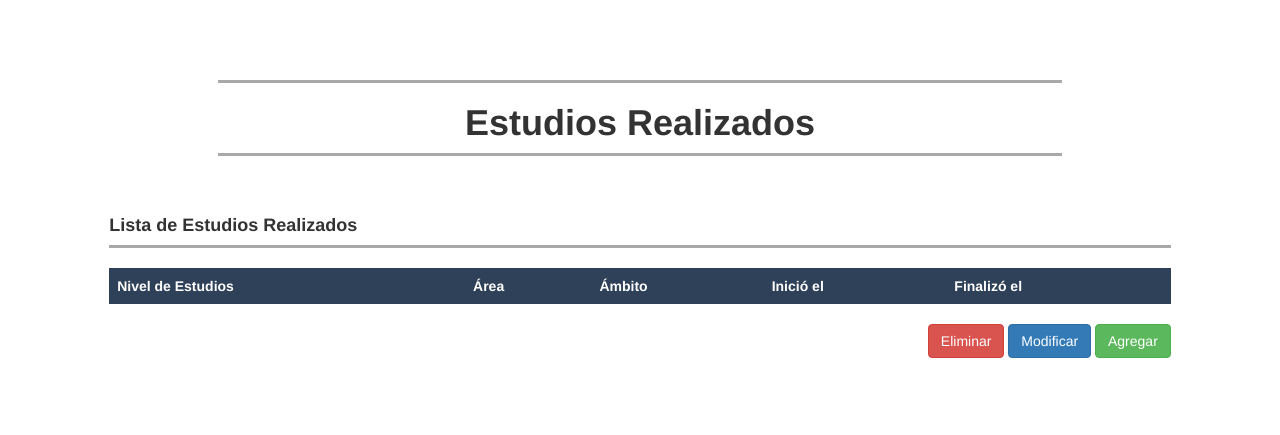
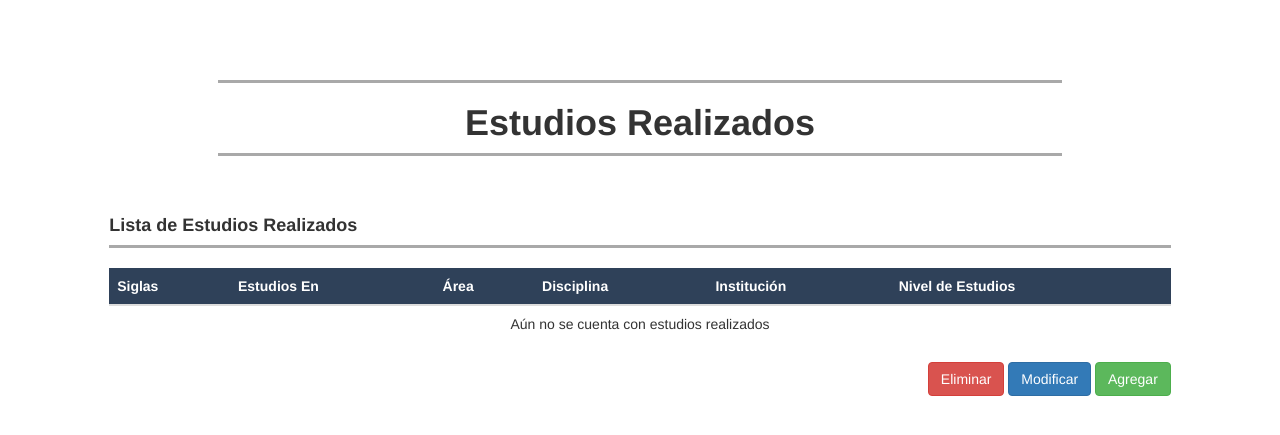
Before and after one commit to ElVini/SAPTC, a CodeIgniter app: the page made by application/views/User/estudiosRealizados.php in a window 1280 px wide. Shown: the part 51-486 px from the top of the page. Run offline with CodeIgniter, Linux system fonts and the light colour scheme; data that the repository does not hold is empty; some libraries are stand-ins or nearby versions.

Commit message:
Estudios Realizados - se cargan los datos

```diff
--- a/application/views/User/estudiosRealizados.php
+++ b/application/views/User/estudiosRealizados.php
@@ -34,21 +34,54 @@
 			<table class="table table-hover" id="tablaEstudios">
 				<thead id="TablaCabeza">
 					<tr>
-						<td hidden><b>IDest</b></td>
-						<td><b>Nivel de Estudios</b></td>
-						<td><b>Área</b></td>
-						<td><b>Ámbito</b></td>
-						<td><b>Inició el</b></td>
-						<td><b>Finalizó el</b></td>
+						<!-- <th>idEstudio</th> -->
+						<th>Siglas</th>
+						<th>Estudios En</th>
+						<!-- <th>Institucionnoconsiderada</th>
+						<th>Fecha de Inicio</th>
+						<th>Fecha de Fin</th>
+						<th>Fecha de Obtención</th> -->
+						<th>Área</th>
+						<th>Disciplina</th>
+						<!-- <th>País</th> -->
+						<th>Institución</th>
+						<th>Nivel de Estudios</th>
+						<!-- <th>Id Profesor</th>
+						<th>PDF</th>
+						<th>Status</th> -->
 					</tr>
 				</thead>
 				<tbody>
 
 					<?php
-
-							//echo '<tr id="TablaLinea">';
-
-					?>
+					if($estudios == null)
+					{
+						echo '<tr><td colspan = "13"><center>Aún no se cuenta con estudios realizados</center></td></tr>';
+					}
+					else
+					{
+						foreach($estudios->result() as $query)
+						{
+							echo '<tr id="TablaLinea">';
+							//echo '<td>'.$query->idEstudiosrealizados.'</td>';
+							echo '<td>'.$query->Siglas.'</td>';
+							echo '<td>'.$query->Estudiosen.'</td>';
+							// echo '<td>'.$query->Institucionnoconsiderada.'</td>';
+							// echo '<td>'.$query->Fechadeinicio.'</td>';
+							// echo '<td>'.$query->Fechadefin.'</td>';
+							// echo '<td>'.$query->Fechadeobtencion.'</td>';
+							echo '<td>'.$query->Area.'</td>';
+							echo '<td>'.$query->Disciplina.'</td>';
+							// echo '<td>'.$query->Pais.'</td>';
+							echo '<td>'.$query->Institucion.'</td>';
+							echo '<td>'.$query->Nivelestudios.'</td>';
+							// echo '<td>'.$query->Datosprofesores_idDatosprofesor.'</td>';
+							// echo '<td>'.$query->PDF.'</td>';
+							// echo '<td>'.$query->status.'</td>';
+							echo '</tr>';
+						}
+					}
+				?>
 
 				</tbody>
 			</table>
@@ -63,6 +96,7 @@
 	</div>
 </div>
 
-
+<script type="text/javascript" src="<?php echo base_url('assets/js/jquery-3.2.1.min.js') ?>"></script>
+<script type="text/javascript" src="<?php echo base_url('assets/js/estudiosRealizadosUsuario.js') ?>"></script>
 
 <?php $this->load->view('User/Helpers/footer'); ?>
--- /dev/null
+++ b/assets/js/estudiosRealizadosUsuario.js
@@ -0,0 +1,8 @@
+$(document).ready(function(){
+  $('#tablaEstudios').on('click', 'tbody tr', function(event) {
+  		$(".error").hide();
+  		$(this).addClass('highlight');
+  		$('tbody tr').removeClass('highlight');
+  		$(this).addClass('highlight');
+  	});
+});
```
